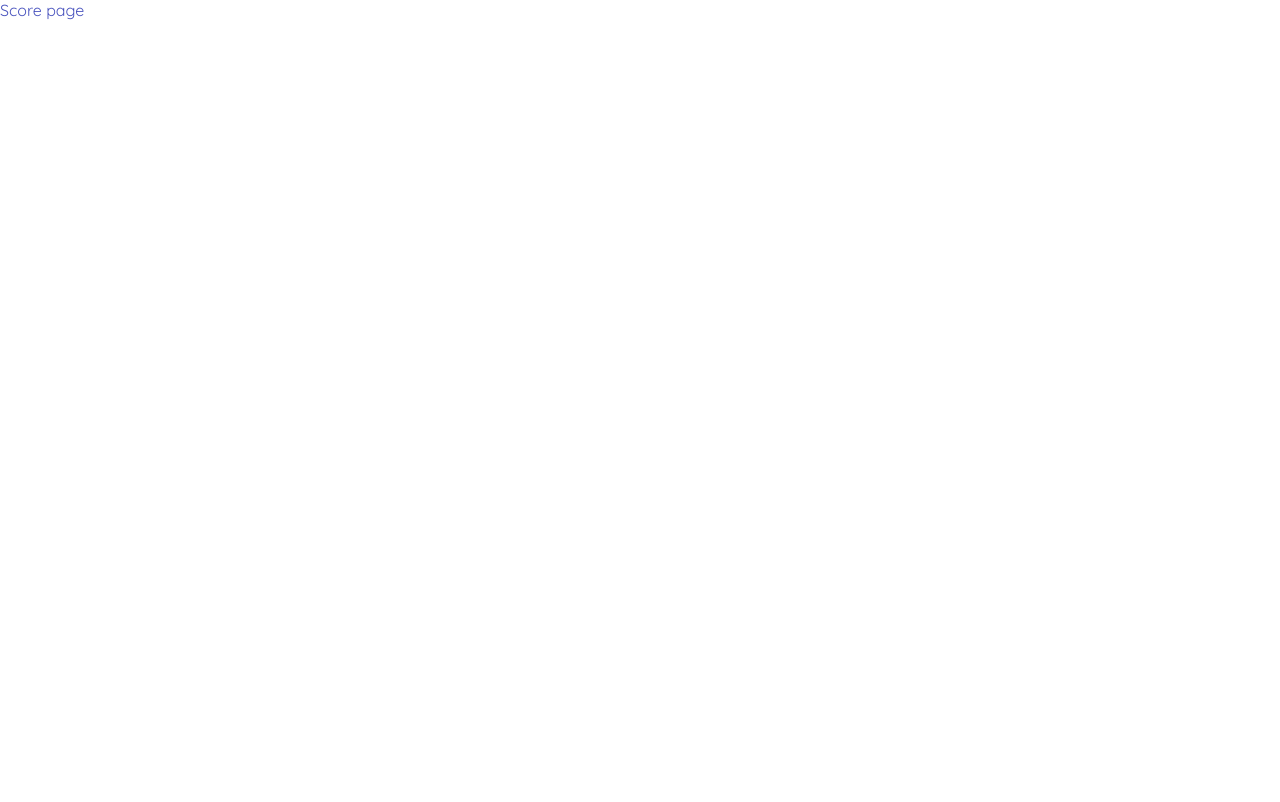
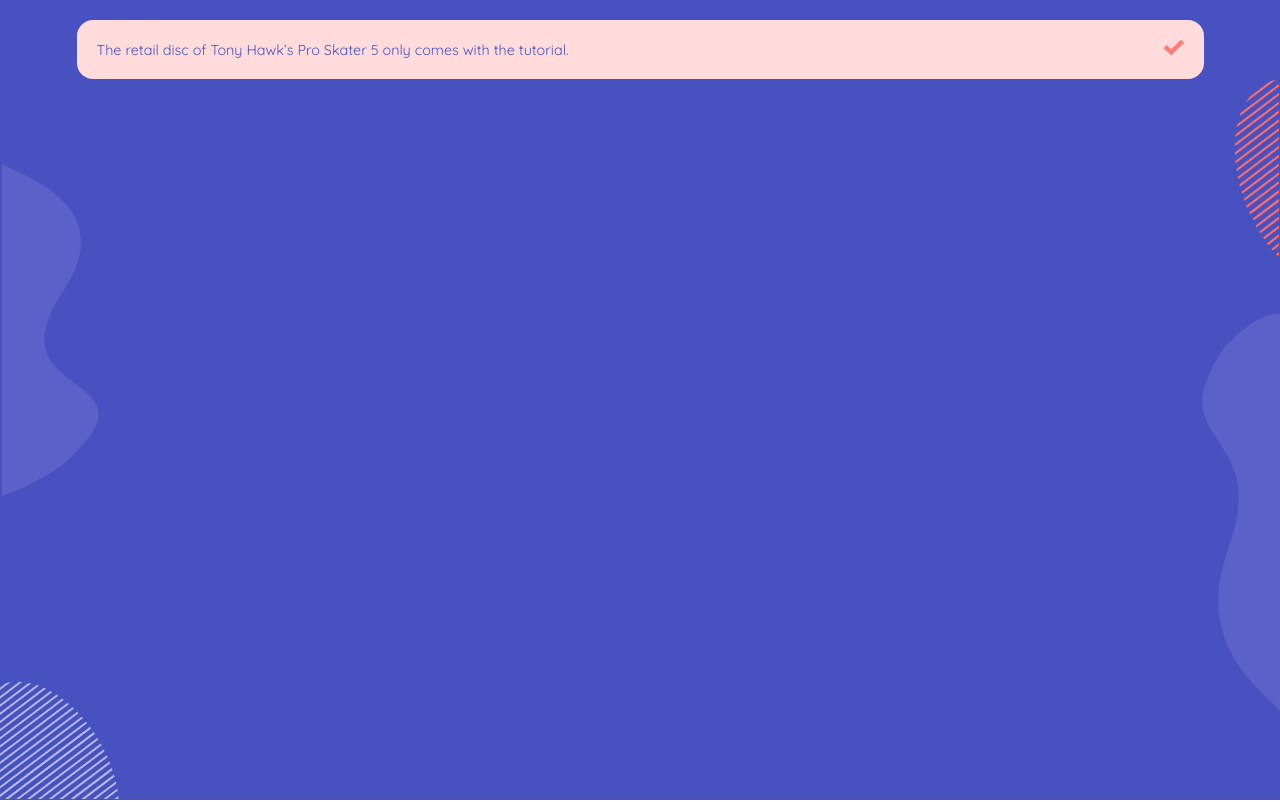
Before and after one commit to njihiamark/quiz-app-next, a Next.js app: page /score in a window 1280 px wide. Built offline with nearby package versions, Linux system fonts and the light colour scheme.

Commit message:
initial score card layout

```diff
--- a/src/components/Progress.tsx
+++ b/src/components/Progress.tsx
@@ -9,7 +9,7 @@
 
 const Progress = ({current_qn=1, total_qns=10,percentage=10}: Props) => (
     <>
-        <div className={styles["progress-label"]}><span className={styles["progress__status"]}>{current_qn}</span>/{total_qns}</div>
+        <div className={styles["progress-label"]}><span className={styles["progress-label__status"]}>{current_qn}</span>/{total_qns}</div>
         <div className={styles["progress"]}>
             <div className={styles["progress__bar"]} style={{width:`${percentage}%`}}></div>
         </div>
--- /dev/null
+++ b/src/components/ScoreCard.tsx
@@ -0,0 +1,17 @@
+import React from 'react';
+import styles from './scorecard.module.scss';
+import Image from 'next/image';
+
+type Props = {
+
+}
+
+console.log(styles);
+const ScoreCard =() => (
+    <div className={styles["score-card"]+" "+styles["score-card--fail"]}>
+        The retail disc of Tony Hawk’s Pro Skater 5 only comes with the tutorial.
+        <span className={styles["score-card__mark"]}><Image src="/images/tick.svg" width={20} height={15} /></span>
+    </div>
+);
+
+export default ScoreCard;
--- a/src/components/progress.module.scss
+++ b/src/components/progress.module.scss
@@ -17,7 +17,7 @@
     line-height: 1.5;
     font-size: 0.9rem;
     font-weight: 500;
-    .progress__status{
+    .progress-label__status{
         font-size: 1.2rem;
         color: #ff7878;
         font-weight: 700;
--- /dev/null
+++ b/src/components/scorecard.module.scss
@@ -0,0 +1,18 @@
+.score-card {
+  padding: 20px;
+  margin-bottom: 15px;
+  font-size: 0.9rem;
+  border-radius: 1rem;
+  display: flex;
+  align-items: center;
+  &--pass{
+    background-color: #ffffff;
+  }
+  &--fail{
+    background-color: #FFDBDB;
+  }
+  .score-card__mark {
+    margin-left: auto;
+    order: 2;
+  }
+}
--- a/src/pages/score.tsx
+++ b/src/pages/score.tsx
@@ -1,8 +1,13 @@
 import type { NextPage } from 'next';
+import Layout from '../components/Layout';
+import ScoreCard from '../components/ScoreCard';
 
 const ScorePage: NextPage = () => {
     return(
-        <div>Score page</div>
+        <Layout theme="dark">
+            <div>Score page</div>
+            <ScoreCard />
+        </Layout>
     );
 
 }
```
Also changed, not shown: public/images/cross.svg (added), public/images/tick.svg (added).
